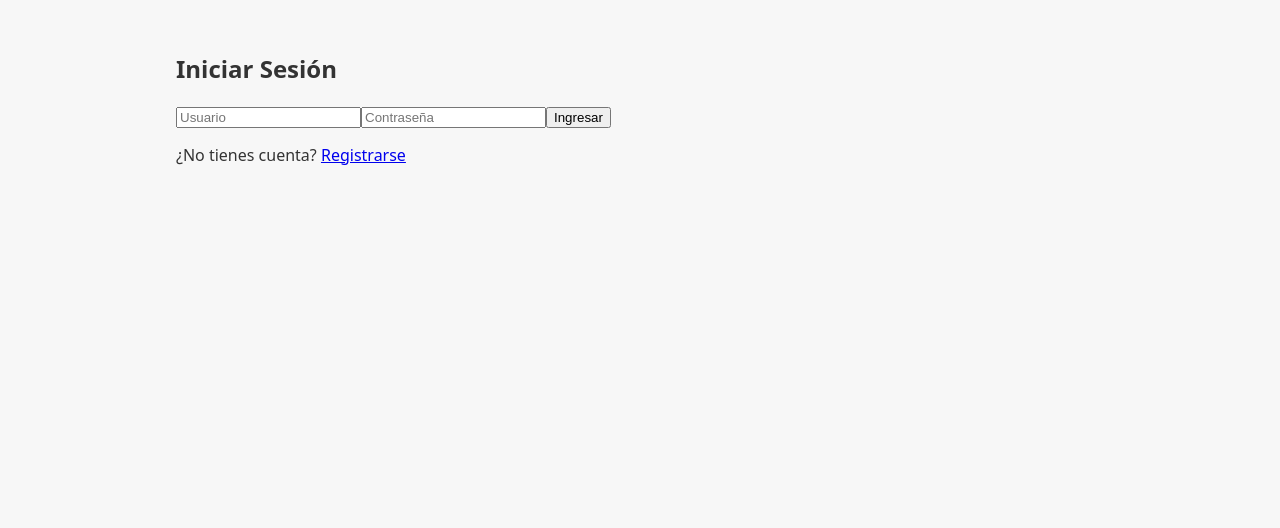
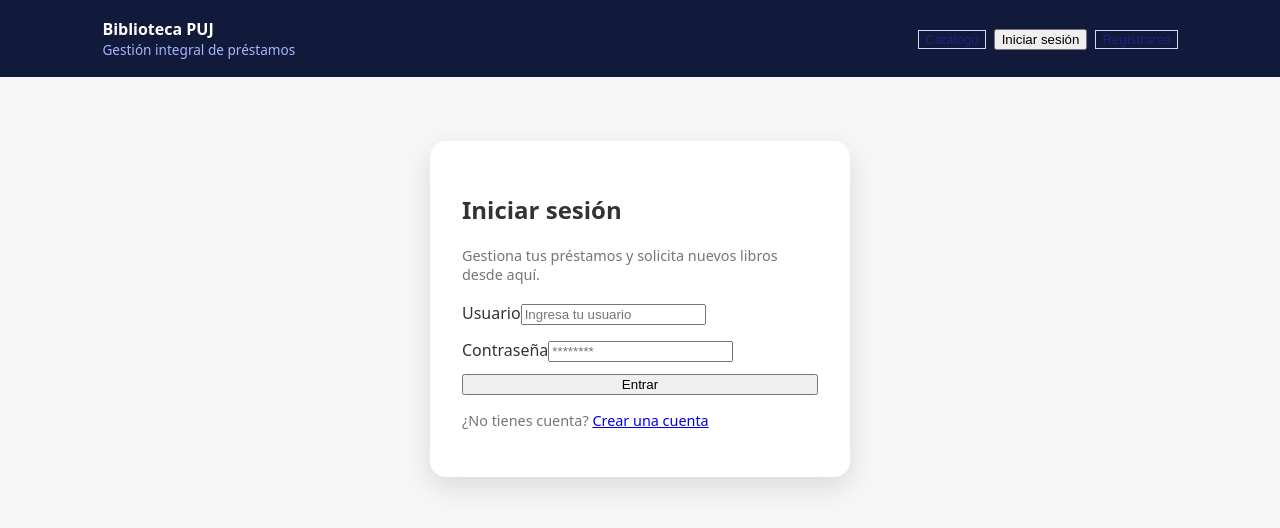
Before and after one commit to Miguel4950/g5-frontend, a React (Vite) app: page /login in a window 1280 px wide. Shown: the top 528 px of the page. Built offline with nearby package versions, Linux system fonts and the light colour scheme; no server answers.

Commit message:
Arreglos

```diff
--- a/package.json
+++ b/package.json
@@ -6,7 +6,8 @@
   "scripts": {
     "dev": "vite",
     "build": "vite build",
-    "preview": "vite preview"
+    "preview": "vite preview",
+    "test": "vitest"
   },
   "dependencies": {
     "@reduxjs/toolkit": "^2.2.7",
@@ -18,6 +19,7 @@
   },
   "devDependencies": {
     "@vitejs/plugin-react": "^5.1.1",
-    "vite": "^5.4.0"
+    "vite": "^5.4.0",
+    "vitest": "^4.0.9"
   }
 }
--- /dev/null
+++ b/src/components/TopBar.jsx
@@ -0,0 +1,61 @@
+import { useSelector, useDispatch } from "react-redux";
+import { useNavigate } from "react-router-dom";
+import { logout } from "../store/authSlice";
+import { resolveRole } from "../utils/roleUtils";
+
+export default function TopBar() {
+  const user = useSelector((state) => state.auth.user);
+  const dispatch = useDispatch();
+  const navigate = useNavigate();
+  const role = resolveRole(user);
+
+  const handleLogout = () => {
+    dispatch(logout());
+    navigate("/login");
+  };
+
+  const goDashboard = () => {
+    if (!user) {
+      navigate("/login");
+      return;
+    }
+    if (role === "librarian" || role === "admin") {
+      navigate("/librarian/dashboard");
+    } else {
+      navigate("/student/dashboard");
+    }
+  };
+
+  return (
+    <header className="topbar">
+      <div className="topbar-logo" onClick={() => navigate("/catalog")}>
+        <strong>Biblioteca PUJ</strong>
+        <span>Gestión integral de préstamos</span>
+      </div>
+      <nav className="topbar-actions">
+        <button onClick={() => navigate("/catalog")} className="ghost">
+          Catálogo
+        </button>
+        {user ? (
+          <>
+            <button onClick={goDashboard}>
+              {role === "librarian" || role === "admin"
+                ? "Panel bibliotecario"
+                : "Panel estudiante"}
+            </button>
+            <button onClick={handleLogout} className="ghost">
+              Cerrar sesión
+            </button>
+          </>
+        ) : (
+          <>
+            <button onClick={() => navigate("/login")}>Iniciar sesión</button>
+            <button onClick={() => navigate("/register")} className="ghost">
+              Registrarse
+            </button>
+          </>
+        )}
+      </nav>
+    </header>
+  );
+}
--- a/src/index.css
+++ b/src/index.css
@@ -185,6 +185,106 @@ body {
   margin-bottom: 8px;
 }
 
+.topbar {
+  display: flex;
+  justify-content: space-between;
+  align-items: center;
+  padding: 18px 8%;
+  background: #111a3a;
+  color: #fff;
+}
+
+.topbar-logo {
+  cursor: pointer;
+}
+
+.topbar-logo span {
+  display: block;
+  font-size: 0.85rem;
+  color: #a5b4fc;
+}
+
+.topbar-actions button {
+  margin-left: 8px;
+}
+
+.catalog-shell,
+.hero,
+.auth-shell {
+  max-width: 1200px;
+  margin: 0 auto;
+  padding: 32px 16px 48px;
+}
+
+.catalog-hero {
+  display: flex;
+  justify-content: space-between;
+  align-items: flex-start;
+  gap: 24px;
+  margin-bottom: 24px;
+}
+
+.hero {
+  display: flex;
+  justify-content: space-between;
+  gap: 40px;
+  align-items: center;
+}
+
+.hero-card,
+.hero-panel {
+  background: #fff;
+  border-radius: 16px;
+  padding: 32px;
+  box-shadow: 0 10px 40px rgba(15, 23, 42, 0.1);
+}
+
+.hero-actions button {
+  margin-right: 12px;
+}
+
+.hero-panel ul {
+  list-style: none;
+  padding: 0;
+  margin: 0;
+}
+
+.hero-panel li {
+  padding: 8px 0;
+  border-bottom: 1px solid #eceff1;
+}
+
+.auth-shell {
+  display: flex;
+  justify-content: center;
+  align-items: center;
+  min-height: 60vh;
+}
+
+.auth-card {
+  background: #fff;
+  padding: 32px;
+  border-radius: 16px;
+  width: 100%;
+  max-width: 420px;
+  box-shadow: 0 10px 30px rgba(0, 0, 0, 0.12);
+}
+
+.auth-form {
+  display: flex;
+  flex-direction: column;
+  gap: 12px;
+  margin: 16px 0;
+}
+
+.auth-form input {
+  margin-top: 4px;
+}
+
+.error-text {
+  color: #d32f2f;
+}
+
 .page {
   max-width: 960px;
   margin: 0 auto;
--- a/src/pages/Catalog.jsx
+++ b/src/pages/Catalog.jsx
@@ -1,59 +1,87 @@
-import { useEffect, useState } from "react";
+import { useEffect, useMemo, useState } from "react";
+import { useNavigate } from "react-router-dom";
 import { catalogApi } from "../services/api";
 import Loader from "../components/Loader";
 import BookCard from "../components/BookCard";
 import SearchBar from "../components/SearchBar";
+import TopBar from "../components/TopBar";
 
 export default function Catalog() {
   const [books, setBooks] = useState([]);
-  const [filtered, setFiltered] = useState([]);
+  const [term, setTerm] = useState("");
   const [loading, setLoading] = useState(true);
+  const navigate = useNavigate();
 
+  useEffect(() => {
     const fetchBooks = async () => {
       try {
-      const res = await catalogApi.get("", { params: { size: 100 } });
-      const items = res.data.items || res.data || [];
-      setBooks(items);
-      setFiltered(items);
-    } catch (err) {
-      console.error("Error fetching books", err);
+        const res = await catalogApi.get("", { params: { size: 120 } });
+        setBooks(res.data.items || res.data || []);
+      } catch (error) {
+        console.error("Error cargando catálogo", error);
       } finally {
         setLoading(false);
       }
     };
-
-  useEffect(() => {
     fetchBooks();
   }, []);
 
-  function handleSearch(term) {
-    if (!term) return setFiltered(books);
+  const filtered = useMemo(() => {
+    if (!term) return books;
     const t = term.toLowerCase();
-    setFiltered(
-      books.filter(
+    return books.filter(
       (b) =>
         (b.titulo || "").toLowerCase().includes(t) ||
         (b.autor || "").toLowerCase().includes(t)
-      )
     );
-  }
+  }, [books, term]);
 
   if (loading) return <Loader />;
 
   return (
-    <div className="page">
-      <h2>Catálogo de Libros</h2>
+    <>
+      <TopBar />
+      <section className="catalog-shell">
+        <div className="catalog-hero">
+          <div>
+            <p className="badge">Catálogo en línea</p>
+            <h2>Encuentra tu próxima lectura</h2>
+            <p className="muted">
+              Más de cien títulos disponibles para préstamo inmediato. Usa el
+              buscador para localizar tu libro favorito.
+            </p>
+          </div>
+          <button onClick={() => navigate("/login")}>Iniciar sesión</button>
+        </div>
 
+        <div className="card">
+          <div className="section-header">
+            <div>
+              <h3>Catálogo de libros</h3>
+              <p className="muted">
+                Busca por título, autor o ISBN y abre el detalle para solicitar
+                el préstamo.
+              </p>
+            </div>
+            <button className="ghost" onClick={() => setTerm("")}>
+              Limpiar búsqueda
+            </button>
+          </div>
           <SearchBar
+            value={term}
+            onChange={setTerm}
             placeholder="Buscar por título o autor..."
-        onSearch={handleSearch}
           />
-
           <div className="grid">
-        {filtered.map((b) => (
-          <BookCard key={b.id} book={b} />
+            {filtered.map((book) => (
+              <BookCard
+                key={book.id || book.id_libro || book.isbn}
+                book={book}
+              />
             ))}
           </div>
         </div>
+      </section>
+    </>
   );
 }
--- /dev/null
+++ b/src/pages/Landing.jsx
@@ -0,0 +1,34 @@
+import TopBar from "../components/TopBar";
+import { useNavigate } from "react-router-dom";
+
+export default function Landing() {
+  const navigate = useNavigate();
+  return (
+    <>
+      <TopBar />
+      <section className="hero">
+        <div className="hero-content">
+          <p className="badge">Biblioteca inteligente</p>
+          <h1>Explora, reserva y administra tus préstamos en minutos</h1>
+          <p className="muted hero-text">
+            Accede a más de 100 títulos, controla tu historial y gestiona las
+            solicitudes desde cualquier dispositivo.
+          </p>
+          <div className="hero-actions">
+            <button onClick={() => navigate("/login")}>Iniciar sesión</button>
+            <button className="ghost" onClick={() => navigate("/catalog")}>
+              Explorar catálogo
+            </button>
+          </div>
+        </div>
+        <div className="hero-panel">
+          <ul>
+            <li>Préstamos en línea aprobados por bibliotecarios</li>
+            <li>Reservas automáticas y notificaciones</li>
+            <li>Panel de control para estudiantes y staff</li>
+          </ul>
+        </div>
+      </section>
+    </>
+  );
+}
--- a/src/pages/Login.jsx
+++ b/src/pages/Login.jsx
@@ -1,13 +1,18 @@
 import { useState } from "react";
-import { useDispatch } from "react-redux";
+import { useDispatch, useSelector } from "react-redux";
+import { useNavigate, Link } from "react-router-dom";
 import { loginSuccess } from "../store/authSlice";
 import { authApi } from "../services/api";
+import { resolveRole } from "../utils/roleUtils";
+import TopBar from "../components/TopBar";
 
 export default function Login() {
   const [username, setUsername] = useState("");
   const [contrasena, setContrasena] = useState("");
   const [error, setError] = useState("");
+  const token = useSelector((state) => state.auth.token);
   const dispatch = useDispatch();
+  const navigate = useNavigate();
 
   const handleSubmit = async (e) => {
     e.preventDefault();
@@ -19,49 +24,57 @@ export default function Login() {
         user: res.data.usuario_info,
       };
       dispatch(loginSuccess(payload));
-
-      const roleMap = {
-        1: "student",
-        2: "librarian",
-        3: "admin",
-      };
-      const role =
-        roleMap[payload.user?.id_tipo_usuario] ||
-        payload.user?.rol ||
-        payload.user?.role ||
-        "student";
+      const role = resolveRole(payload.user);
       const target =
         role === "librarian" || role === "admin"
           ? "/librarian/dashboard"
           : "/student/dashboard";
-      window.location.href = target;
+      navigate(target);
     } catch (err) {
       setError("Credenciales incorrectas");
     }
   };
 
+  if (token) {
+    navigate("/student/dashboard");
+  }
+
   return (
-    <div className="page">
-      <h2>Iniciar Sesión</h2>
-      <form onSubmit={handleSubmit}>
+    <>
+      <TopBar />
+      <section className="auth-shell">
+        <div className="auth-card">
+          <h2>Iniciar sesión</h2>
+          <p className="muted">
+            Gestiona tus préstamos y solicita nuevos libros desde aquí.
+          </p>
+          <form onSubmit={handleSubmit} className="auth-form">
+            <label>
+              Usuario
               <input
                 type="text"
-          placeholder="Usuario"
                 value={username}
                 onChange={(e) => setUsername(e.target.value)}
+                placeholder="Ingresa tu usuario"
               />
+            </label>
+            <label>
+              Contraseña
               <input
                 type="password"
-          placeholder="Contraseña"
                 value={contrasena}
                 onChange={(e) => setContrasena(e.target.value)}
+                placeholder="********"
               />
-        {error && <p style={{ color: "red" }}>{error}</p>}
-        <button type="submit">Ingresar</button>
+            </label>
+            {error && <p className="error-text">{error}</p>}
+            <button type="submit">Entrar</button>
           </form>
-      <p>
-        ¿No tienes cuenta? <a href="/register">Registrarse</a>
+          <p className="muted">
+            ¿No tienes cuenta? <Link to="/register">Crear una cuenta</Link>
           </p>
         </div>
+      </section>
+    </>
   );
 }
--- a/src/routes/AppRoutes.jsx
+++ b/src/routes/AppRoutes.jsx
@@ -5,6 +5,7 @@ import RoleRoute from "./RoleRoute";
 // Páginas públicas
 import Catalog from "../pages/Catalog";
 import BookDetail from "../pages/BookDetail";
+import Landing from "../pages/Landing";
 
 // Páginas de autenticación (las agregarás luego)
 import Login from "../pages/Login";
@@ -13,9 +14,6 @@ import Register from "../pages/Register";
 // Dashboards
 import StudentDashboard from "../pages/StudentDashboard";
 import LibrarianDashboard from "../pages/LibrarianDashboard";
-
-// Componentes comunes
-import Loader from "../components/Loader";
 
 export default function AppRoutes() {
   return (
@@ -26,7 +24,7 @@ export default function AppRoutes() {
         {/*  RUTAS PÚBLICAS                  */}
         {/* ---------------------------------- */}
 
-        <Route path="/" element={<Catalog />} />
+        <Route path="/" element={<Landing />} />
 
         <Route path="/catalog" element={<Catalog />} />
 
--- /dev/null
+++ b/src/utils/roleUtils.js
@@ -0,0 +1,16 @@
+const roleMap = {
+  1: "student",
+  2: "librarian",
+  3: "admin",
+};
+
+export function resolveRole(user) {
+  if (!user) return "guest";
+  return (
+    roleMap[user.id_tipo_usuario] ||
+    user.rol ||
+    user.role ||
+    (user.tipo_usuario && user.tipo_usuario.toLowerCase()) ||
+    "student"
+  );
+}
```
Also changed, not shown: src/pages/BookDetail.jsx (+7 -1 lines), src/routes/RoleRoute.jsx (+2 -6 lines), 7 other files (tests, documents, lock files or other folders). Lines whose indentation alone changed are shown as unchanged.
